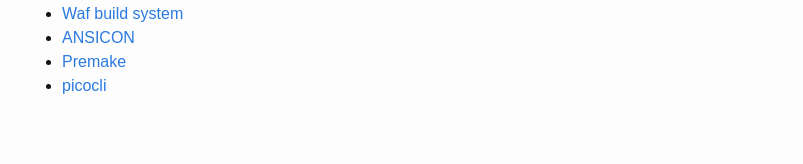
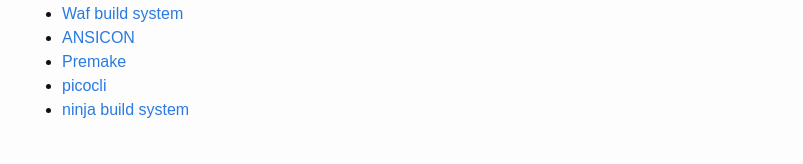
Before and after one commit to jhasse/clicolors, a Jekyll site: the page built from index.md, in a window 1280 px wide. Shown: the part 1863-2027 px from the top of the page, without its empty margins (238-1041 px from the left). Built offline with Jekyll 4.4.1, drawn with Linux system fonts in a browser that asks for light colours; before the commit the page ends 2006 px from its top, so only the background shows below that.

Commit message:
Add link to ninja

```diff
--- a/index.md
+++ b/index.md
@@ -99,3 +99,4 @@ The following bug reports have been resolved:
  * [ANSICON](https://github.com/adoxa/ansicon/issues/77)
  * [Premake](https://github.com/premake/premake-core/pull/1077)
  * [picocli](https://github.com/remkop/picocli/releases/tag/v3.9.0#3.9.0-ANSI-heuristics)
+ * [ninja build system](https://github.com/ninja-build/ninja/commit/bf7107bb864d0383028202e3f4a4228c02302961)
```
